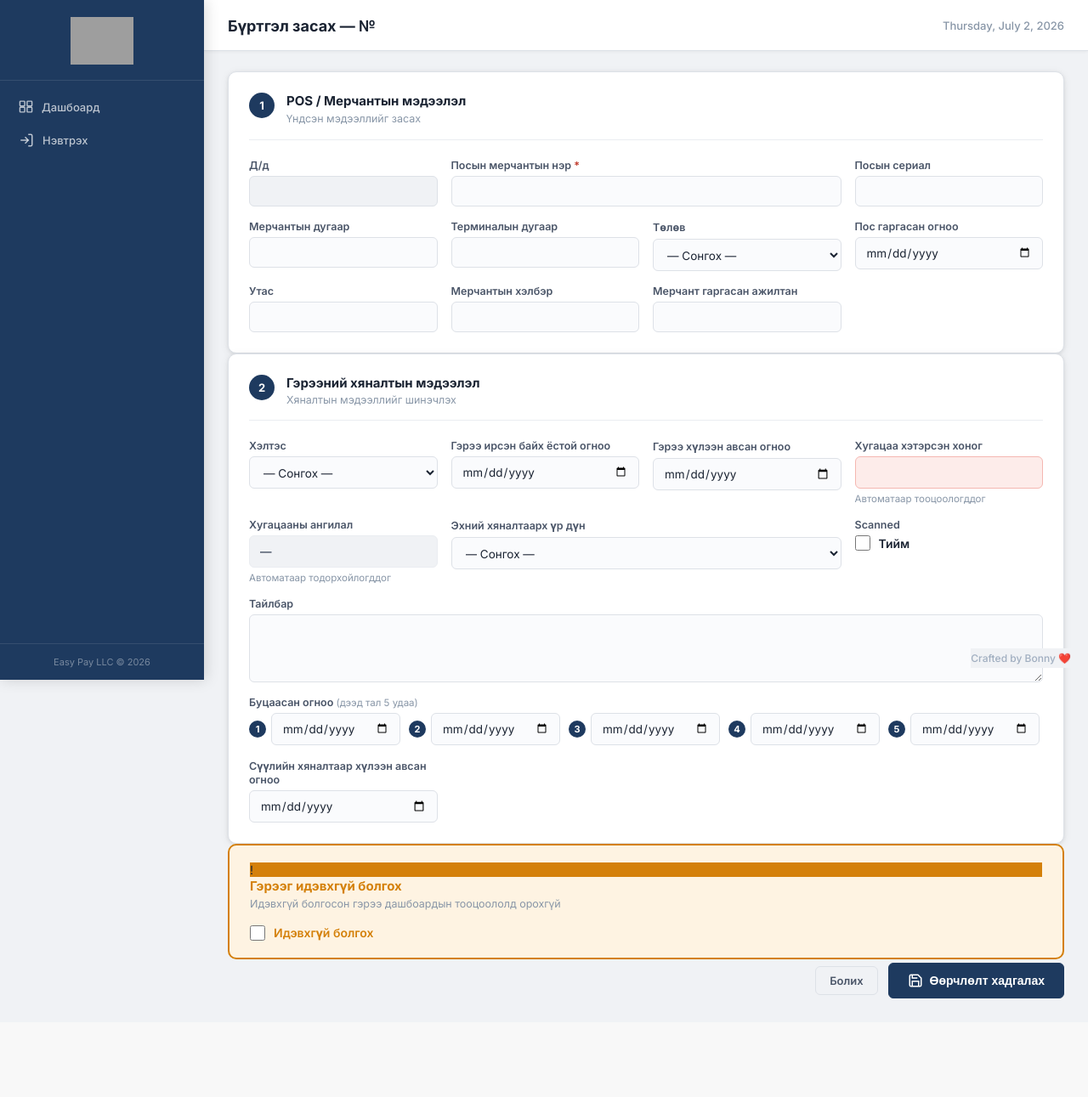
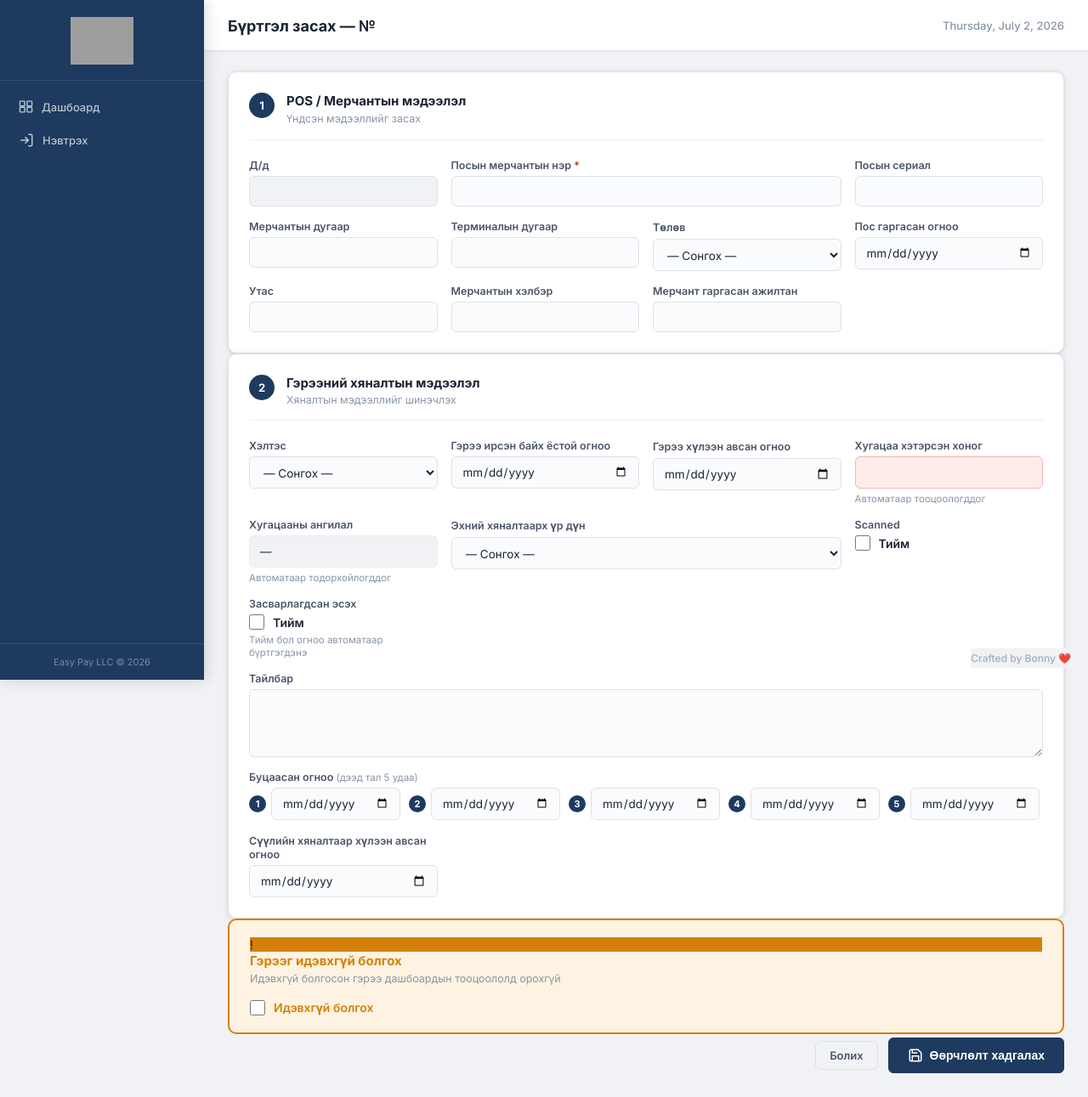
Before and after one commit to jargalsaikhaneasypay/Geree, a Flask app: template templates/edit.html in a window 1280 px wide. Shown: the whole page at 85% size. Before the commit the page ends 1175 px from the top, so only its background shows below. Run offline with Flask 3, Linux system fonts and the light colour scheme; the template is opened without the code that fills it, so the values that code supplies are empty; some libraries are stand-ins or nearby versions; grey boxes are pictures that could not be loaded.

Commit message:
Show Засварлагдсан columns in list table; add checkbox to add/edit forms

```diff
--- a/templates/edit.html
+++ b/templates/edit.html
@@ -155,6 +155,21 @@
           </label>
         </div>
 
+        <div class="form-group">
+          <label class="form-label">Засварлагдсан эсэх</label>
+          <label style="display:flex;align-items:center;gap:10px;cursor:pointer;font-weight:600">
+            <input type="checkbox" name="is_repaired" value="1"
+                   {% if c.is_repaired == 'Тийм' %}checked{% endif %}
+                   style="width:18px;height:18px;cursor:pointer" />
+            Тийм
+          </label>
+          {% if c.repaired_date %}
+          <span class="form-hint">Засварлагдсан огноо: <strong>{{ c.repaired_date }}</strong></span>
+          {% else %}
+          <span class="form-hint">Тийм бол огноо автоматаар бүртгэгдэнэ</span>
+          {% endif %}
+        </div>
+
         <div class="form-group form-group-full">
           <label class="form-label" for="description">Тайлбар</label>
           <textarea id="description" name="description" class="form-textarea" rows="3">{{ c.description or '' }}</textarea>
```
Also changed, not shown: templates/add.html (+10 -0 lines), templates/index.html (+8 -0 lines).
